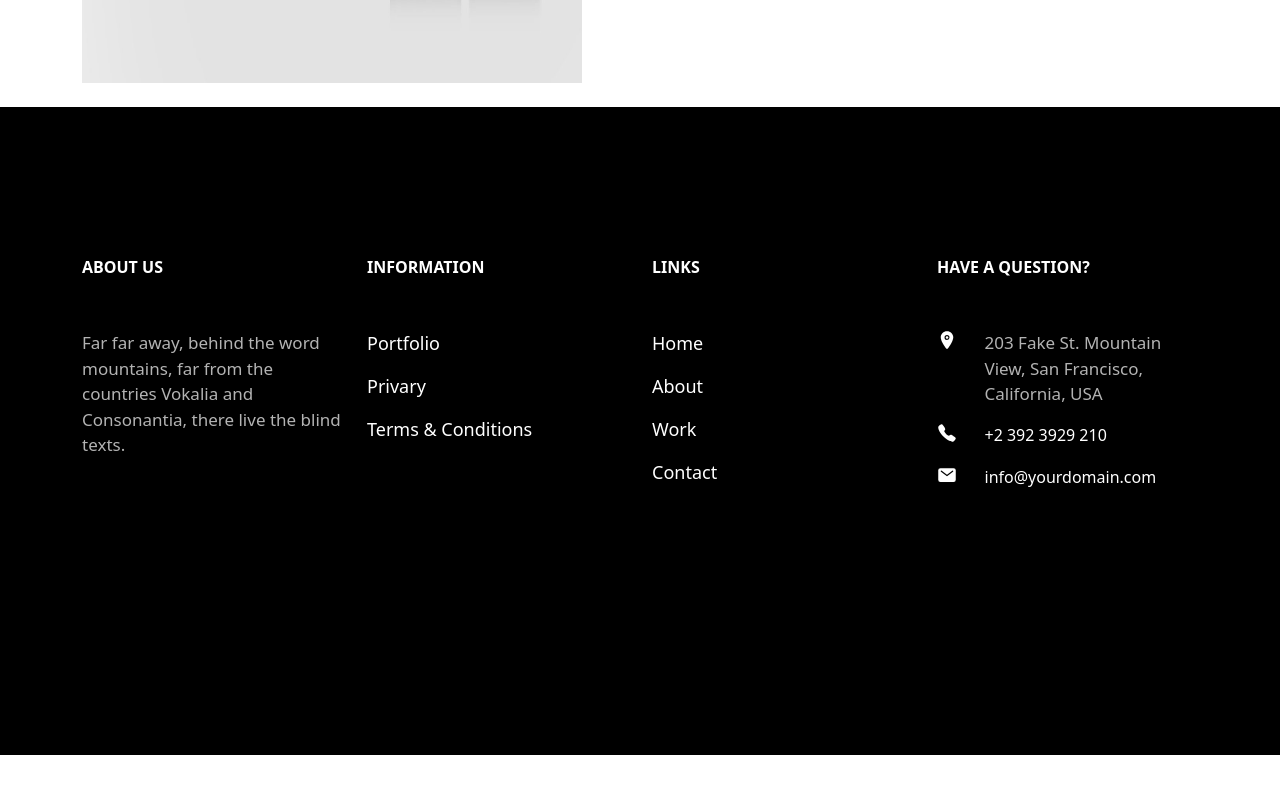
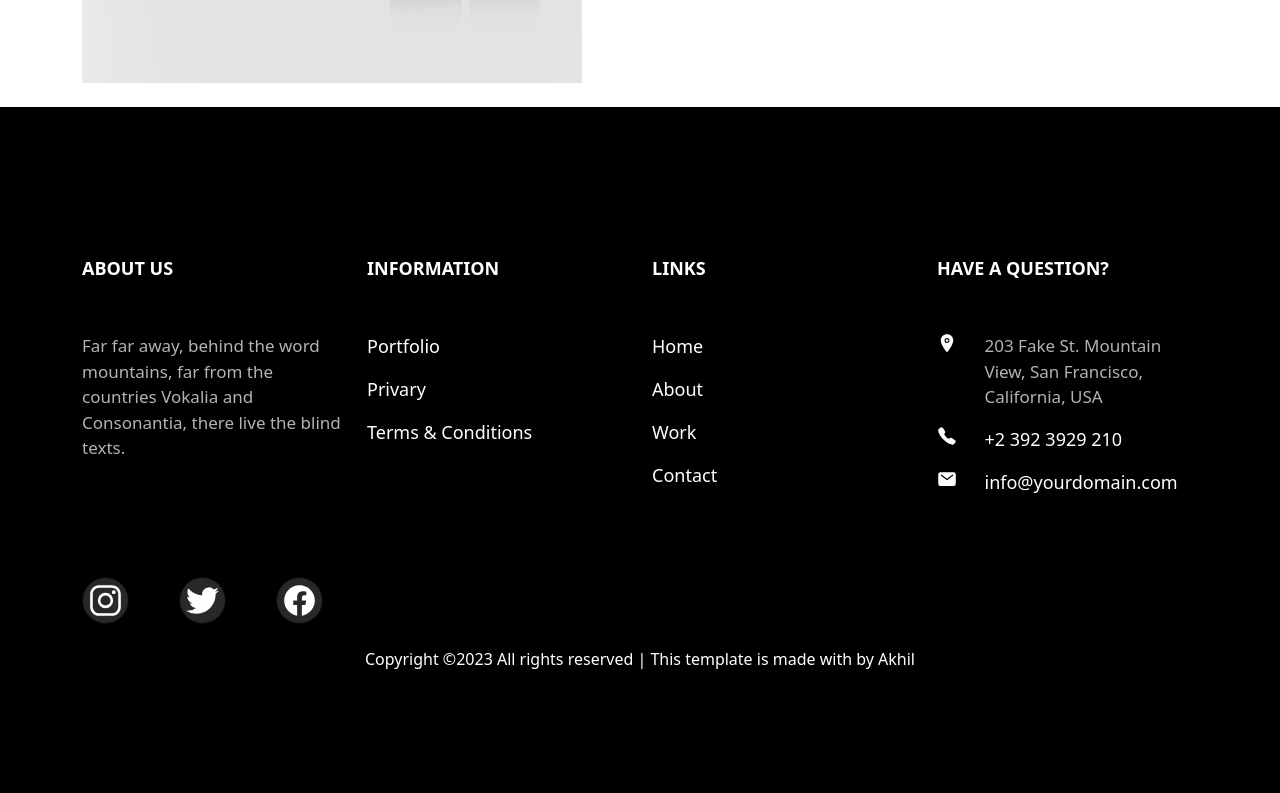
Before and after one commit to akhljgn/HTML_files, a plain HTML site: page work6/work1.html in a window 1280 px wide. Shown: the part 8503-9296 px from the top of the page. Before the commit the page ends 9258 px from the top, so only its background shows below. Drawn offline with nearby package versions, Linux system fonts and the light colour scheme; a web font is replaced by a local one.

Commit message:
new 14/09

```diff
--- a/work6/work1.css
+++ b/work6/work1.css
@@ -581,8 +581,39 @@
     font-size: 17px;
 }
 
-nn9{
+.nn9{
     font-size: large;
+}
+
+.logo{
+    display: flex;
+    padding-top: 100px;
+}
+
+.qw5{
+    padding-right: 50px;
+}
+
+.logo ion-icon{
+    border: 1px solid rgba(8, 7, 7, 0.832);
+    border-radius: 50%;
+    background-color: rgba(45, 45, 45, 0.911);
+    color: white;
+    font-size: 35px;
+    padding: 5px;
+    -webkit-border-radius: 50%;
+    -moz-border-radius: 50%;
+    -ms-border-radius: 50%;
+    -o-border-radius: 50%;
+}
+
+.zz0{
+    text-align: center;
+    color: white;
+}
+
+.zzo p{
+    padding-top: 120px;
 }
 
 /* footer close */
--- a/work6/work1.html
+++ b/work6/work1.html
@@ -280,6 +280,12 @@
           <div class="col-lg-3 b101">
             <p class="mo1">ABOUT US</p>
             <p class="qw11">Far far away, behind the word mountains, far from the countries Vokalia and Consonantia, there live the blind texts.</p>
+            <div class="logo">
+              <p class="qw5"><ion-icon name="logo-instagram"></ion-icon></p>
+              <p class="qw5"><ion-icon name="logo-twitter"></ion-icon></p>
+              <p class="qw5"><ion-icon name="logo-facebook"></ion-icon></p>
+            </div>
+
           </div>
           <div class="col-lg-3 b10">
             <p class="mo1">INFORMATION</p>
@@ -323,8 +329,8 @@
           </div>
       </div>
       <div class="row">
-        <div class="col-lg-12">
-
+        <div class="col-lg-12 zz0">
+          <p>Copyright &copy;2023 All rights reserved | This template is made with  by Akhil</p>
         </div>
       </div>
   </div>
```
